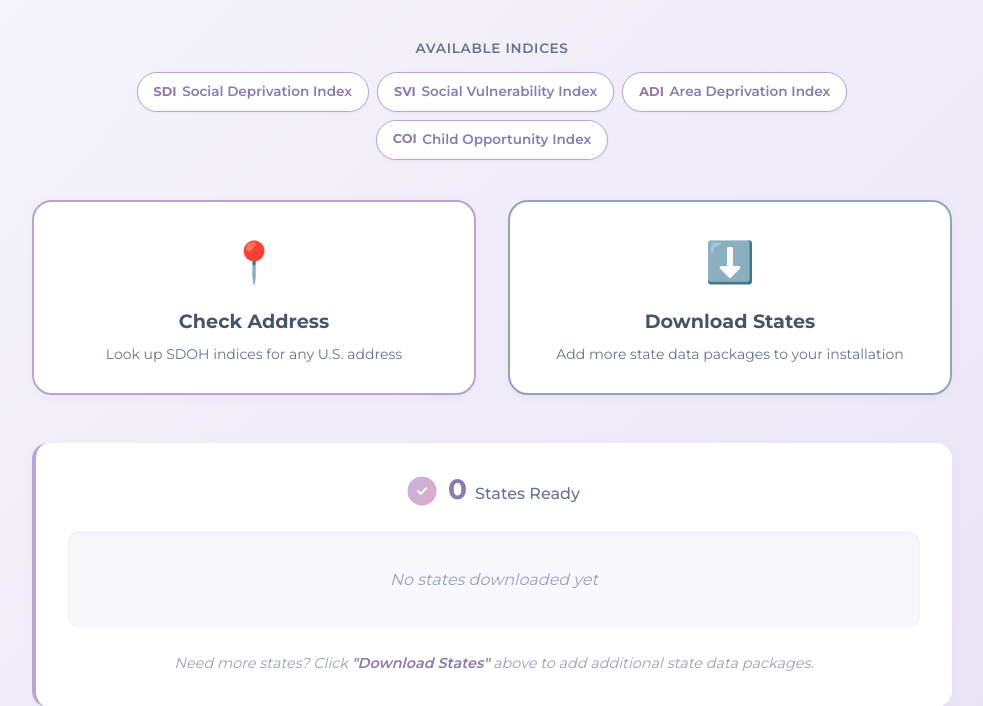
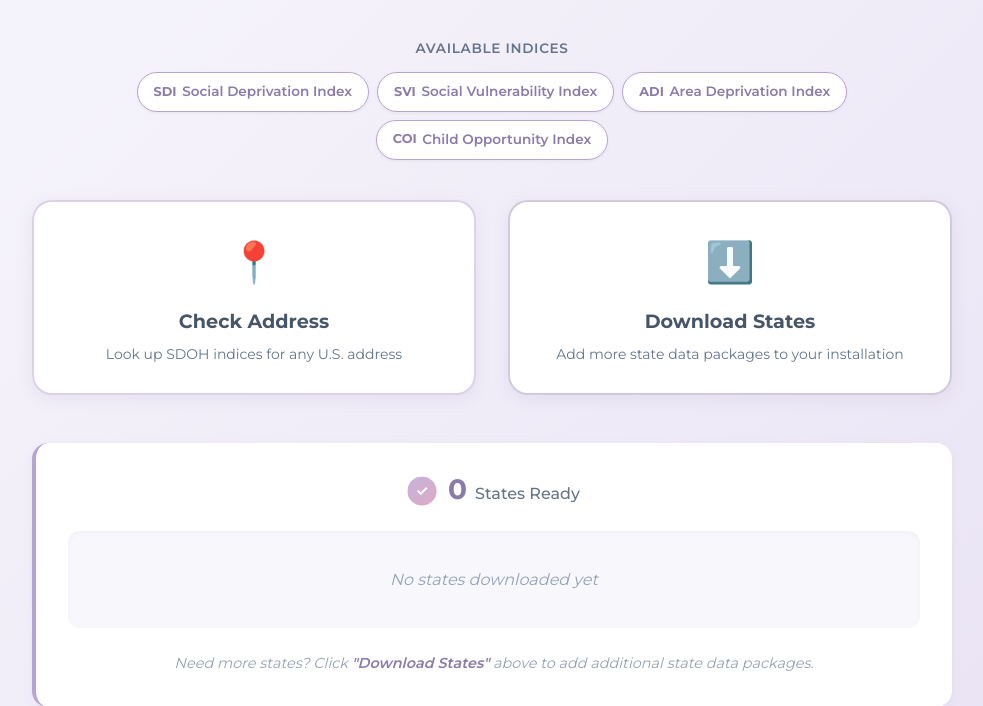
Before and after one commit to emgoatee/OfflineGeoSDOH, a Flask app: page / in a window 1280 px wide. Shown: the part 230-936 px from the top of the page, without its empty margins (148-1131 px from the left). Run offline with Flask 3, Linux system fonts and the light colour scheme; parts of the project's set-up code (start-up, migrations or seed data) failed here and were passed over.

Commit message:
Enhance action card borders and hover effects for better clickability
Changes to make cards more inviting to click:
- Darker, more visible borders (rgba with higher opacity)
- Stronger base shadow (shadow-sm → shadow-md)
- More dramatic hover effects:
  - Larger lift: translateY(-8px) → translateY(-10px)
  - Slight scale up on hover: scale(1.02)
  - Deeper shadows: 0 12px 40px with branded colors
  - Icon animation: scale + subtle rotation
- Primary card: lavender border → plum on hover
- Secondary card: slate border → pink on hover

Result: Cards feel more tactile and interactive, clearer
affordance that they're clickable buttons.

🤖 Generated with [Claude Code](https://claude.com/claude-code)

Co-Authored-By: Claude <noreply@anthropic.com>

```diff
--- a/templates/welcome.html
+++ b/templates/welcome.html
@@ -218,9 +218,9 @@
             text-align: center;
             text-decoration: none;
             color: inherit;
-            /* Subtle border for definition */
-            border: 2px solid transparent;
-            box-shadow: var(--shadow-sm);
+            /* More prominent border for better definition */
+            border: 2px solid rgba(139, 123, 168, 0.25);
+            box-shadow: var(--shadow-md);
             transition: all 0.3s cubic-bezier(0.4, 0, 0.2, 1);
             position: relative;
             overflow: hidden;
@@ -244,24 +244,24 @@
 
         /* Primary card - Check Address */
         .action-card.primary {
-            border-color: var(--primary-lavender);
+            border-color: rgba(184, 164, 212, 0.5);
         }
 
         .action-card.primary:hover {
-            transform: translateY(-8px);
-            box-shadow: var(--shadow-lg);
+            transform: translateY(-10px) scale(1.02);
+            box-shadow: 0 12px 40px rgba(139, 123, 168, 0.25);
             border-color: var(--primary-plum);
             background: linear-gradient(135deg, #FFFFFF 0%, #F3EFFC 100%);
         }
 
         /* Secondary card - Download States */
         .action-card.secondary {
-            border-color: var(--slate-light);
+            border-color: rgba(139, 123, 168, 0.4);
         }
 
         .action-card.secondary:hover {
-            transform: translateY(-8px);
-            box-shadow: var(--shadow-lg);
+            transform: translateY(-10px) scale(1.02);
+            box-shadow: 0 12px 40px rgba(216, 150, 186, 0.25);
             border-color: var(--accent-pink);
             background: linear-gradient(135deg, #FFFFFF 0%, #FCF7FA 100%);
         }
@@ -275,7 +275,7 @@
         }
 
         .action-card:hover .card-icon {
-            transform: scale(1.1);
+            transform: scale(1.15) rotate(5deg);
         }
 
         .card-title {
```
